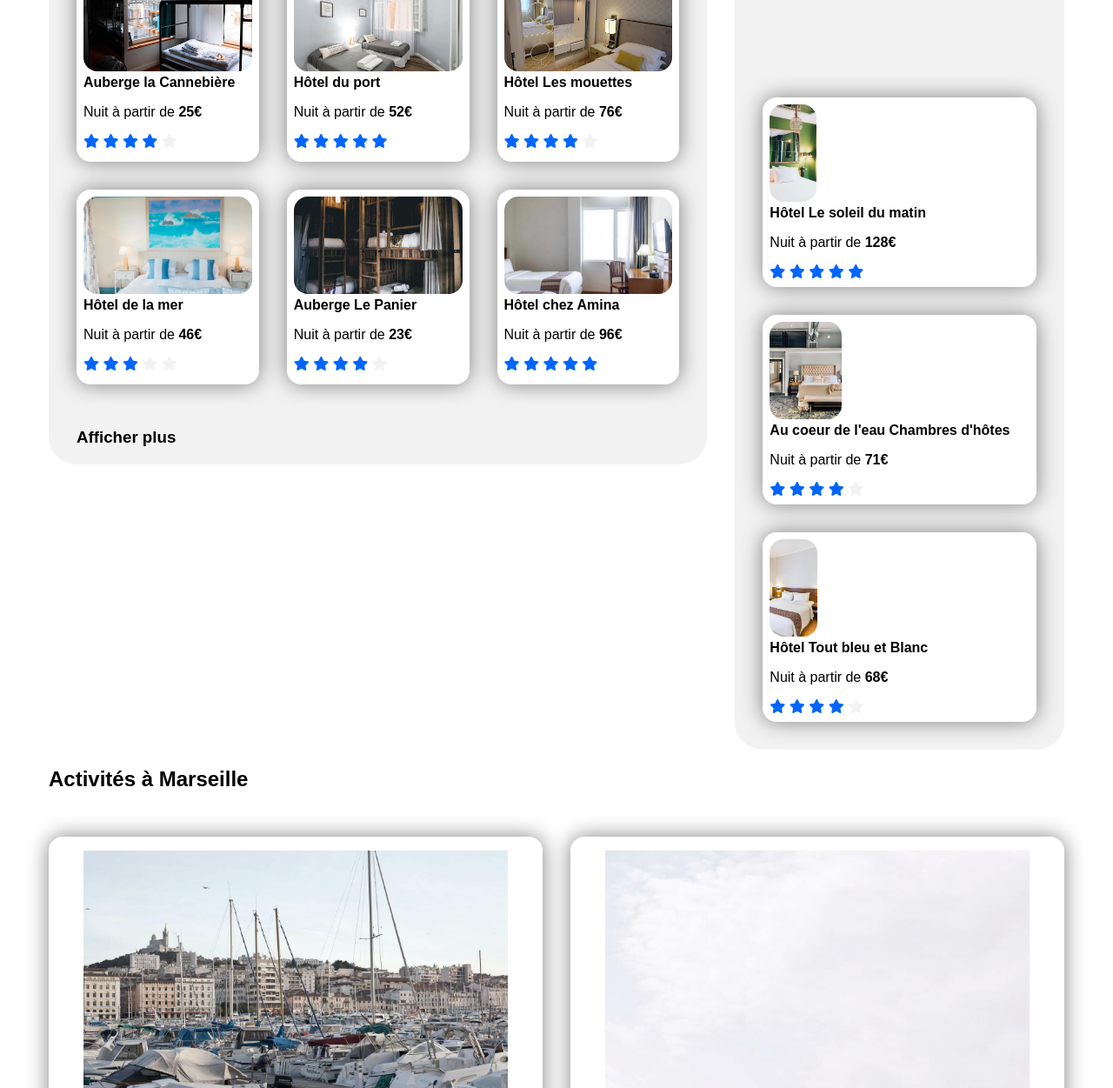
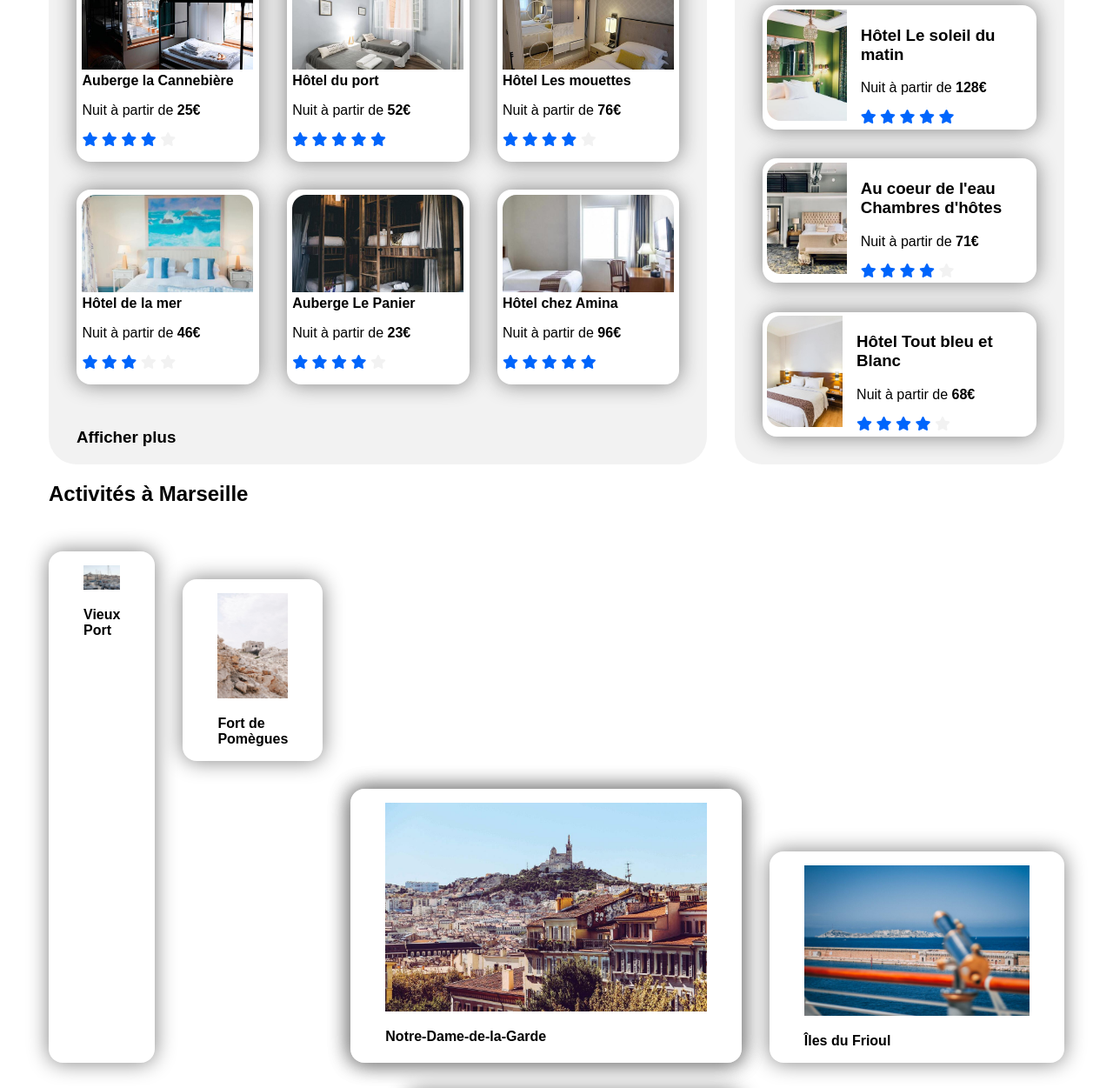
Before and after one commit to Mivock/OC-P2-Reservia, a plain HTML site: page index.html in a window 1280 px wide. Shown: the part 525-1776 px from the top of the page at 87% size. Drawn offline with Linux system fonts and the light colour scheme.

Commit message:
Travail sur "populaires" ok / Tests grid activités

```diff
--- a/css/style.css
+++ b/css/style.css
@@ -163,7 +163,7 @@ a.link:hover {
 	border-color: #0065FC;
 	background-color: #deebff;
 }
-/*HEBERGEMENTS / POPULAIRES*/
+/*HEBERGEMENTS*/
 .hosting {
 	display: grid;
     column-gap: 2rem;
@@ -171,7 +171,6 @@ a.link:hover {
 }
 #header-hosting {
 	grid-column: 1/-1;
-	padding-left: 2rem;
 }
 
 .hebergement {
@@ -190,11 +189,11 @@ a.link:hover {
 	width: 100%;
 	max-height: 100%;
 	object-fit: cover;
-	border-radius: 1rem;
+	border-radius: 1rem 1rem 0rem 0rem;
 }
 .hosting-vignette {
 	background-color: white;
-	padding: 0.5rem;
+	padding: 0.4rem;
 	border-radius: 1rem;
 	cursor: pointer;
 	height: 14rem;
@@ -211,15 +210,16 @@ a.link:hover {
 .hosting-vignette:hover {
 	transform: scale(1.1);
 }
+
+/*POPULAIRES*/
+
 .populaires {
 	display: grid;
-	column-gap: 2rem;
 	background-color: #F2F2F2;
 	border-radius: 2rem;
 	display: grid;
 	grid-template-rows: repeat(3, 1fr);
-	row-gap: 2rem;
-	padding: 2rem;
+	padding: 0rem 2rem 2rem 2rem;
 }
 #header-pop {
 	display: flex;
@@ -228,30 +228,34 @@ a.link:hover {
 }
 .pop-vignette {
 	background-color: white;
-	padding: 0.5rem;
+	padding: 0.3rem;
 	border-radius: 1rem;
 	cursor: pointer;
 	display: flex;
-	flex-direction: row;
-	flex-wrap: nowrap;
+	align-items: stretch;
 	box-shadow: 0px 0px 25px grey;
 }
 .pop-vignette:hover {
 	transform: scale(1.1);
 }
 .vignette-img-pop {
-	height: 7rem;
+	height: 8rem;
 	width: 30%;
 	max-height: 100%;
 	object-fit: cover;
-	border-radius: 1rem;
+	border-radius: 1rem 0rem 0rem 1rem;
 }
+.vignette-pop-caption {
+	display: block;
+	margin-left: 1rem;
+}
+
 /*ACTIVITES*/
 .activites {
 	display: grid;
 	column-gap: 2rem;
 	row-gap: 2rem;
-	grid-template-columns: repeat(2, 2fr);
+	grid-template-columns: repeat(4, 1fr);
 }
 
 #title-activites {
@@ -279,7 +283,29 @@ transform: scale(1.05);
 	padding-top: 1rem;
 	font-weight: bold;
 }
-
+.activite1 {
+	grid-row: 2/7; /*numero 2 car le 1 est le header*/
+	grid-column: 1/2;
+}
+.activite2 {
+	grid-row: 3/5;
+	grid-column: 2/2;
+}
+.activite3 {
+	grid-row: 6/7;
+	grid-column: 6/6;
+}.activite4 {
+	grid-row: 5/7;
+	grid-column: 3/6;
+}
+.activite5 {
+	grid-row: 6/6;
+	grid-column: 4/6;
+}
+.activite6 {
+	grid-row: 7/7;
+	grid-column: 5/5;
+}
 /*FOOTER*/
 .footer {
 	background-color: #f2f2f2;
--- a/index.html
+++ b/index.html
@@ -13,6 +13,9 @@
 </head>
 
 <body>
+
+<!--HEADER-->
+
     <header class="header">
         <img id="header-logo" src="images/logo/Reservia@3x.png" alt="Logo Reservia">
         <nav>
@@ -56,7 +59,10 @@
                 <p id="filter-footer-p">Plus de 500 logements sont disponibles dans cette ville</p>
             </div>
         </section>
-        <section class="hosting"> <!--Section hébergement dans la ville + les plus populaires-->
+
+<!--HOSTING-->
+
+        <section class="hosting" id="#hosting"> <!--Section hébergement dans la ville + les plus populaires-->
             <div class="hebergement"> <!--div avec un header et 6 articles en grid + un lien afficher plus-->
                 <header id="header-hosting"> <!--header hosting avec h2 dedans-->
                     <h2>Hébergement à Marseille</h2>
@@ -159,16 +165,18 @@
                 </article>
                 <a id="footer-host" href="#"><h3>Afficher plus</h3></a>
             </div>
+
+<!--POPULAIRES-->
+
             <aside class="populaires">
                 <header id="header-pop"> <!--header hosting avec h2 dedans et icon chart-->
                     <h2>Les plus populaires</h2><i id="icon-chart" class="fas fa-chart-line"></i>
                 </header>
-                <article class="pop-vignette">
-                    <a href="#">
-                        <figure class="vignette-hebergement">
+                <article class="article-pop">
+                    <a class="pop-vignette">
                         <img class="vignette-img-pop" src="images/hebergements/4_small/emile-guillemot-Bj_rcSC5XfE-unsplash.jpg" alt="Image Hôtel Le soleil du matin">
-                            <figcaption class="vignette-caption">Hôtel Le soleil du matin</figcaption>
-                        </figure>
+                        <div class="vignette-pop-caption">
+                            <h3 class="vignette-h3">Hôtel Le soleil du matin</h3>
                             <p class="vignette-nuit">Nuit à partir de <strong class="vignette-prix">128€</strong></p>
                             <div class="vignette-star">
                             <i class="active-star star fas fa-star"></i>
@@ -177,14 +185,14 @@
                             <i class="active-star star fas fa-star"></i>
                             <i class="active-star star fas fa-star"></i>
                             </div>
+                        </div>
                     </a>
                 </article>
-                <article class="pop-vignette">
-                    <a href="#">
-                        <figure class="vignette-hebergement">
+                <article class="article-pop">
+                    <a class="pop-vignette" href="#">
                         <img class="vignette-img-pop" src="images/hebergements/4_small/aw-creative-VGs8z60yT2c-unsplash.jpg" alt="Image Au coeur de l'eau Chambres d'hôtes">
-                            <figcaption class="vignette-caption">Au coeur de l'eau Chambres d'hôtes</figcaption>
-                        </figure>
+                        <div class="vignette-pop-caption">
+                            <h3 class="vignette-h3">Au coeur de l'eau Chambres d'hôtes</h3>
                             <p class="vignette-nuit">Nuit à partir de <strong class="vignette-prix">71€</strong></p>
                             <div class="vignette-star">
                             <i class="active-star star fas fa-star"></i>
@@ -193,14 +201,14 @@
                             <i class="active-star star fas fa-star"></i>
                             <i class="disabled-star star fas fa-star"></i>
                         </div>
+                    </div>
                     </a>
                 </article>
-                <article class="pop-vignette">
-                    <a href="#">
-                        <figure class="vignette-hebergement">
+                <article class="article-pop">
+                    <a class="pop-vignette" href="#">
                         <img class="vignette-img-pop" src="images/hebergements/4_small/febrian-zakaria-sjvU0THccQA-unsplash.jpg" alt="Image Hôtel Tout bleu et Blanc">
-                            <figcaption class="vignette-caption">Hôtel Tout bleu et Blanc</figcaption>
-                        </figure>
+                        <div class="vignette-pop-caption">
+                            <h3 class="vignette-h3">Hôtel Tout bleu et Blanc</h3>
                             <p class="vignette-nuit">Nuit à partir de <strong class="vignette-prix">68€</strong></p>
                             <div class="vignette-star">
                             <i class="active-star star fas fa-star"></i>
@@ -209,12 +217,16 @@
                             <i class="active-star star fas fa-star"></i>
                             <i class="disabled-star star fas fa-star"></i>
                         </div>
+                    </div>
                     </a>
                 </article>
 
             </aside>
         </section>
-        <section class="activites">
+
+<!--ACTIVITES-->
+
+        <section class="activites" id="activites">
             <h2 id="title-activites">Activités à Marseille</h2>
             <a class="activite1" href="#">
                 <figure>
@@ -254,6 +266,9 @@
             </a>
         </section>
     </main>
+
+<!--FOOTER-->
+
     <footer class="footer">
         <div class="about">
             <a class="link-footer" href="#"><h3>A propos</h3></a><br>
```
Lines whose indentation alone changed are shown as unchanged.
